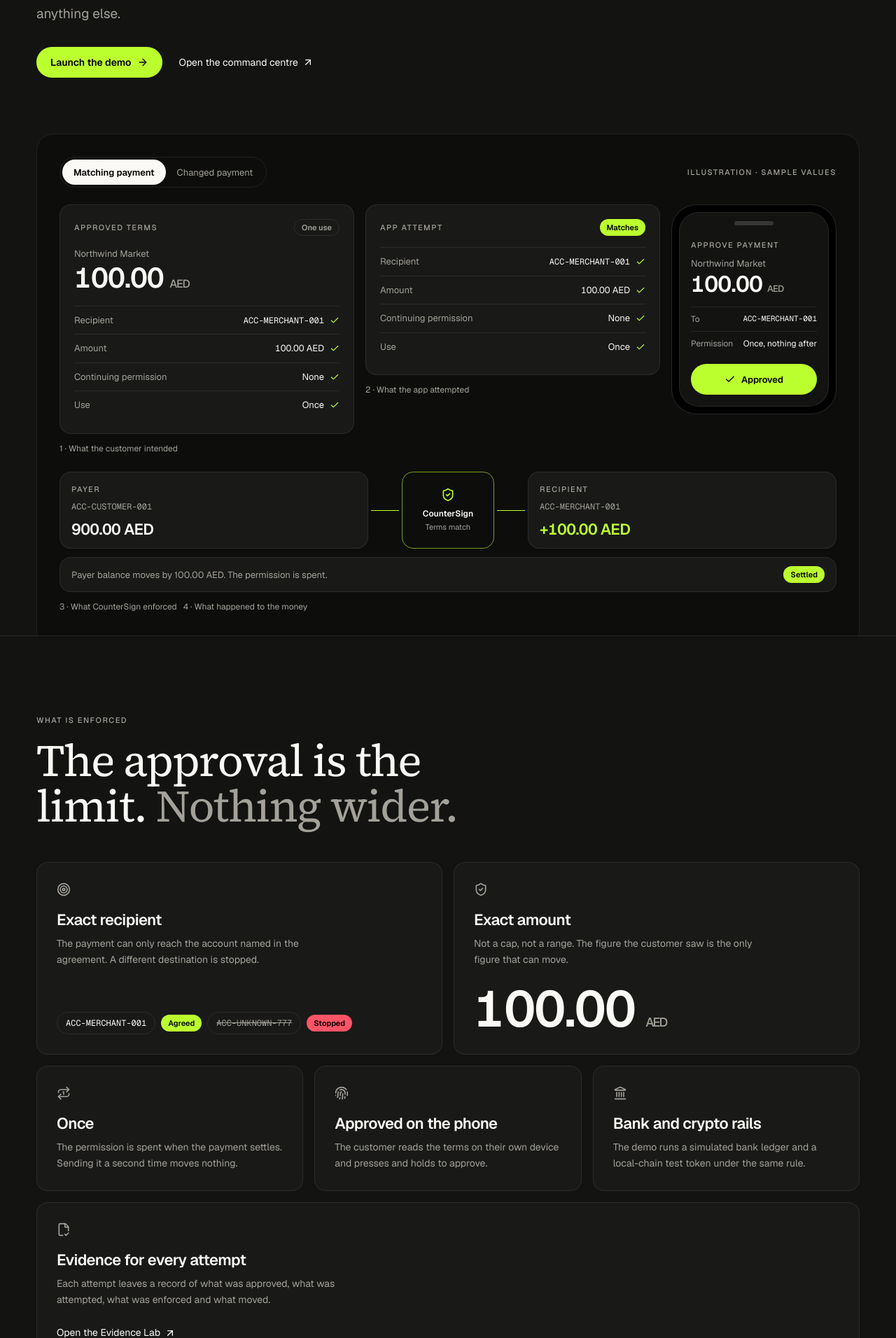
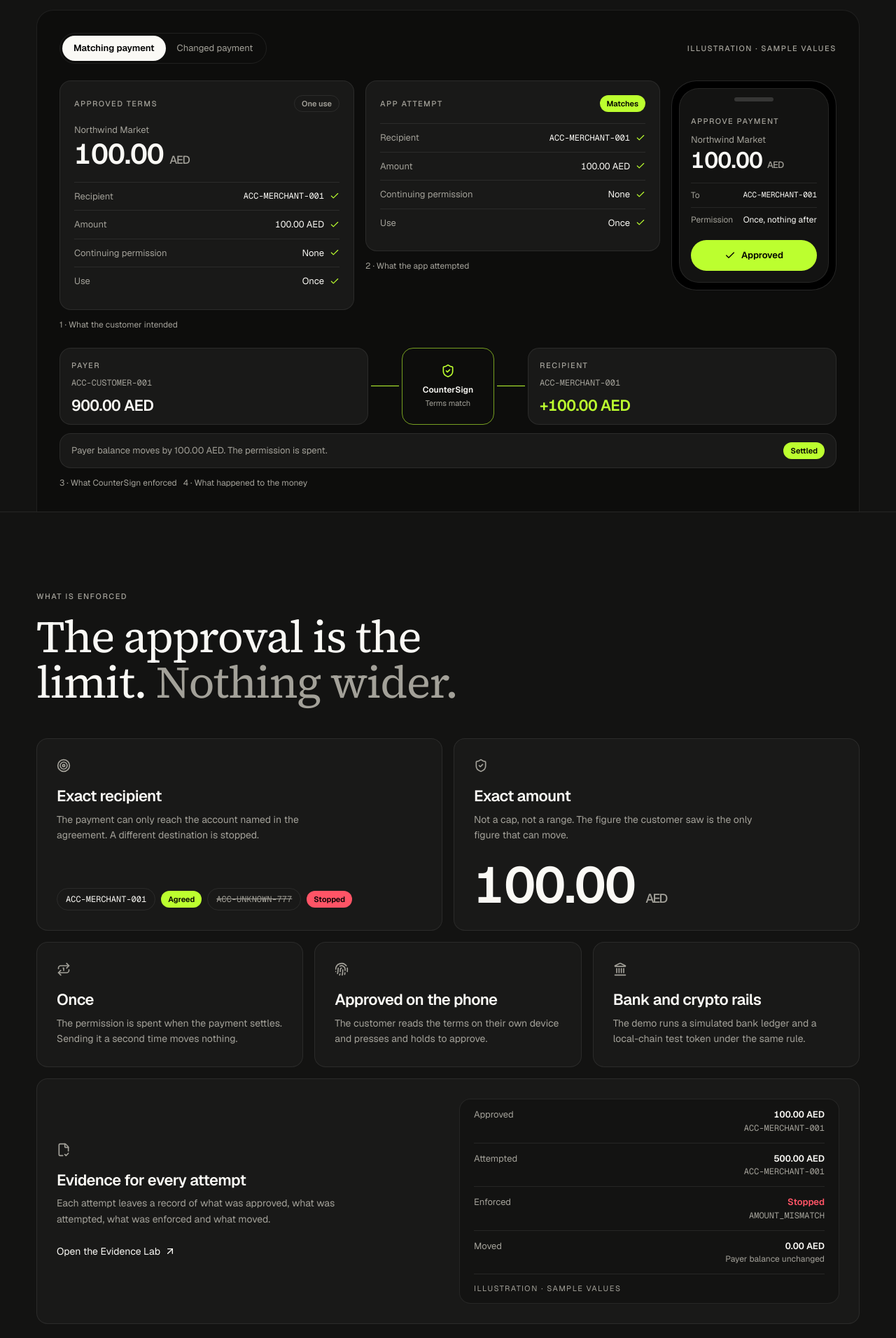
Before and after one commit to AdvayRoy/CIS, a Next.js app: page /landing in a window 1280 px wide. Shown: the part 608-2520 px from the top of the page at 70% size. Built offline with nearby package versions, Linux system fonts and the light colour scheme.

Commit message:
Marketing: mobile-safe flow rail, evidence record card, tighter hero, scroll story phone step

```diff
--- a/src/components/marketing/Landing.tsx
+++ b/src/components/marketing/Landing.tsx
@@ -51,12 +51,12 @@ function Nav() {
 function Hero() {
   const [attempt, setAttempt] = useState<Attempt>("match");
   return (
-    <section className="overflow-hidden pt-14 sm:pt-20">
+    <section className="pt-12 sm:pt-16">
       <div className={WRAP}>
         <motion.div initial={{ opacity: 0, y: 16 }} animate={{ opacity: 1, y: 0 }} transition={{ duration: 0.4, ease: EASE }}>
           <Label>Payment agreement enforcement</Label>
-          <h1 className="mt-5 max-w-[14ch] text-[52px] leading-[0.98] sm:text-[84px] lg:text-[112px]">
-            One payment. <span className="text-muted">Exactly as agreed.</span>
+          <h1 className="mt-5 text-[46px] leading-[1] sm:text-[76px] lg:text-[96px]">
+            <span className="block">One payment.</span> <span className="block text-muted">Exactly as agreed.</span>
           </h1>
           <p className="mt-6 max-w-[560px] text-[17px] leading-relaxed text-muted sm:text-[19px]">
             The customer approves one payment. CounterSign enforces the agreed recipient, amount and spending permissions, and stops anything else.
@@ -74,7 +74,7 @@ function Hero() {
           initial={{ opacity: 0, y: 32 }}
           animate={{ opacity: 1, y: 0 }}
           transition={{ duration: 0.4, ease: EASE, delay: 0.12 }}
-          className="mt-14 scroll-mt-20 rounded-t-[24px] border border-b-0 border-line bg-[#0D0D0C] p-4 sm:mt-20 sm:p-8"
+          className="mt-12 scroll-mt-20 rounded-t-[24px] border border-b-0 border-line bg-[#0D0D0C] p-4 sm:mt-14 sm:p-8"
         >
           <div className="flex flex-wrap items-center justify-between gap-3">
             <div role="group" aria-label="Choose what the app attempts" className="inline-flex rounded-full border border-line p-[3px]">
@@ -93,11 +93,11 @@ function Hero() {
             <Label>Illustration · sample values</Label>
           </div>
           <div className="mt-6 grid gap-4 lg:grid-cols-[minmax(0,1fr)_minmax(0,1fr)_auto] lg:items-start">
-            <div>
+            <div className="min-w-0">
               <TermsCard checked />
               <p className="mt-3 text-[12px] text-muted">1 · What the customer intended</p>
             </div>
-            <div>
+            <div className="min-w-0">
               <AttemptCard attempt={attempt} />
               <p className="mt-3 text-[12px] text-muted">2 · What the app attempted</p>
             </div>
@@ -153,11 +153,35 @@ function Bento() {
           <Card className="md:col-span-2" icon={Repeat1} title="Once" body="The permission is spent when the payment settles. Sending it a second time moves nothing." />
           <Card className="md:col-span-2" icon={Fingerprint} title="Approved on the phone" body="The customer reads the terms on their own device and presses and holds to approve." />
           <Card className="md:col-span-2" icon={Landmark} title="Bank and crypto rails" body="The demo runs a simulated bank ledger and a local-chain test token under the same rule." />
-          <Card className="md:col-span-6" icon={FileCheck2} title="Evidence for every attempt" body="Each attempt leaves a record of what was approved, what was attempted, what was enforced and what moved.">
-            <Link href="/evidence" className="inline-flex items-center gap-1.5 text-[14px] text-fg hover:text-mint">
-              Open the Evidence Lab <ArrowUpRight aria-hidden className="size-4" />
-            </Link>
-          </Card>
+          <motion.article {...reveal} className="grid gap-8 rounded-2xl border border-line bg-[#191918] p-6 sm:p-7 md:col-span-6 md:grid-cols-2 md:items-center">
+            <div className="min-w-0">
+              <FileCheck2 aria-hidden className="size-5 text-muted" />
+              <h3 className="mt-5 text-[22px] font-semibold leading-tight tracking-tight">Evidence for every attempt</h3>
+              <p className="mt-2 max-w-[44ch] text-[14px] leading-relaxed text-muted">
+                Each attempt leaves a record of what was approved, what was attempted, what was enforced and what moved.
+              </p>
+              <Link href="/evidence" className="mt-6 inline-flex items-center gap-1.5 text-[14px] text-fg hover:text-mint">
+                Open the Evidence Lab <ArrowUpRight aria-hidden className="size-4" />
+              </Link>
+            </div>
+            <dl className="min-w-0 rounded-2xl border border-line bg-[#131312] px-5 text-[13px]">
+              {[
+                ["Approved", `${SAMPLE.amount} ${SAMPLE.currency}`, SAMPLE.recipient],
+                ["Attempted", `${SAMPLE.changedAmount} ${SAMPLE.currency}`, SAMPLE.recipient],
+                ["Enforced", "Stopped", "AMOUNT_MISMATCH"],
+                ["Moved", `0.00 ${SAMPLE.currency}`, "Payer balance unchanged"],
+              ].map(([k, v, sub], i) => (
+                <div key={k} className={cn("flex items-baseline justify-between gap-4 py-3", i > 0 && "border-t border-line")}>
+                  <dt className="text-muted">{k}</dt>
+                  <dd className="min-w-0 text-end">
+                    <span className={cn("tabular font-semibold", k === "Enforced" && "text-coral")}>{v}</span>
+                    <span className={cn("block text-[12px] text-muted", (k === "Enforced" || i < 2) && "ident")}>{sub}</span>
+                  </dd>
+                </div>
+              ))}
+              <p className="border-t border-line py-3 text-[11px] uppercase tracking-[0.14em] text-muted">Illustration · sample values</p>
+            </dl>
+          </motion.article>
         </div>
       </div>
     </section>
--- a/src/components/marketing/pieces.tsx
+++ b/src/components/marketing/pieces.tsx
@@ -86,7 +86,7 @@ export function AttemptCard({ attempt, className }: { attempt: Attempt; classNam
         <Pill tone={bad ? "coral" : "mint"}>{bad ? "Does not match" : "Matches"}</Pill>
       </div>
       <div className="mt-4">
-        <Row k="Recipient" v={bad ? SAMPLE.otherRecipient : SAMPLE.recipient} ident state={bad ? "bad" : "ok"} />
+        <Row k="Recipient" v={SAMPLE.recipient} ident state="ok" />
         <Row k="Amount" v={`${bad ? SAMPLE.changedAmount : SAMPLE.amount} ${SAMPLE.currency}`} state={bad ? "bad" : "ok"} />
         <Row k="Continuing permission" v="None" state="ok" />
         <Row k="Use" v="Once" state="ok" />
@@ -123,7 +123,7 @@ export function PhoneApproval({ approved, className }: { approved?: boolean; cla
           )}
         >
           {approved ? <Check aria-hidden className="size-4" /> : <Fingerprint aria-hidden className="size-4" />}
-          {approved ? "Approved" : "Press and hold to approve"}
+          {approved ? "Approved" : "Press and hold"}
         </div>
       </div>
     </div>
@@ -132,7 +132,7 @@ export function PhoneApproval({ approved, className }: { approved?: boolean; cla
 
 function Node({ title, sub, value, tone }: { title: string; sub: string; value?: string; tone?: "mint" | "coral" }) {
   return (
-    <div className="min-w-0 flex-1 rounded-2xl border border-line bg-[#191918] p-4">
+    <div className="min-w-0 rounded-2xl border border-line bg-[#191918] p-4 sm:flex-1">
       <Label>{title}</Label>
       <p className="ident mt-2 text-[12px] text-muted">{sub}</p>
       {value && (
@@ -146,11 +146,11 @@ function Node({ title, sub, value, tone }: { title: string; sub: string; value?:
 
 function Wire({ on, tone }: { on: boolean; tone: "mint" | "coral" }) {
   return (
-    <div aria-hidden className="relative mx-1 h-px w-6 shrink-0 self-center bg-white/15 sm:w-10">
+    <div aria-hidden className="relative mx-auto h-5 w-px shrink-0 bg-white/15 sm:mx-1 sm:h-px sm:w-10 sm:self-center">
       <motion.span
-        className={cn("absolute inset-0 origin-left rtl:origin-right", tone === "mint" ? "bg-mint" : "bg-coral")}
+        className={cn("absolute inset-0", tone === "mint" ? "bg-mint" : "bg-coral")}
         initial={false}
-        animate={{ scaleX: on ? 1 : 0 }}
+        animate={{ opacity: on ? 1 : 0 }}
         transition={{ duration: 0.4, ease: EASE }}
       />
     </div>
@@ -163,13 +163,13 @@ export function FlowRail({ attempt, resolved = true, className }: { attempt: Att
   const done = resolved;
   return (
     <div className={cn("flex flex-col gap-3", className)}>
-      <div className="flex items-stretch">
+      <div className="flex flex-col items-stretch sm:flex-row">
         <Node title="Payer" sub={SAMPLE.payer} value={`${done && ok ? SAMPLE.balanceAfter : SAMPLE.balanceBefore} ${SAMPLE.currency}`} />
         <Wire on={done} tone={ok ? "mint" : "coral"} />
-        <div className={cn("flex w-[104px] shrink-0 flex-col items-center justify-center rounded-2xl border p-3 text-center sm:w-[132px]", done ? (ok ? "border-mint/60" : "border-coral/60") : "border-line")}>
+        <div className={cn("flex shrink-0 flex-row items-center justify-center gap-x-2 rounded-2xl border p-3 text-center sm:w-[132px] sm:flex-col", done ? (ok ? "border-mint/60" : "border-coral/60") : "border-line")}>
           <ShieldCheck aria-hidden className={cn("size-5", done ? (ok ? "text-mint" : "text-coral") : "text-muted")} />
-          <p className="mt-2 text-[12px] font-semibold">CounterSign</p>
-          <p className="mt-0.5 text-[11px] text-muted">{done ? (ok ? "Terms match" : "Terms differ") : "Checking terms"}</p>
+          <p className="text-[12px] font-semibold sm:mt-2">CounterSign</p>
+          <p className="text-[11px] text-muted sm:mt-0.5">{done ? (ok ? "Terms match" : "Terms differ") : "Checking terms"}</p>
         </div>
         <Wire on={done && ok} tone="mint" />
         <Node
@@ -193,7 +193,7 @@ export function FlowRail({ attempt, resolved = true, className }: { attempt: Att
               ? "Nothing moves until the attempt is checked against the approved terms."
               : ok
                 ? `Payer balance moves by ${SAMPLE.amount} ${SAMPLE.currency}. The permission is spent.`
-                : "Payer balance unchanged. Nothing reaches any recipient."}
+                : "Reason: AMOUNT_MISMATCH. Payer balance unchanged."}
           </span>
           <Pill tone={!done ? "amber" : ok ? "mint" : "coral"}>{!done ? "Waiting" : ok ? "Settled" : "Stopped"}</Pill>
         </motion.div>
```
Also changed, not shown: src/components/marketing/ScrollStory.tsx (+18 -16 lines).
